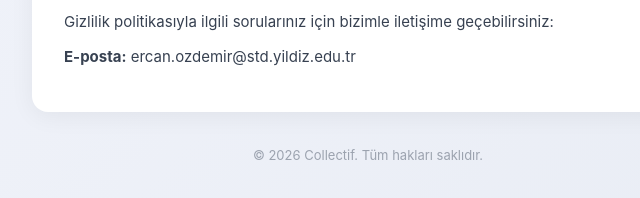
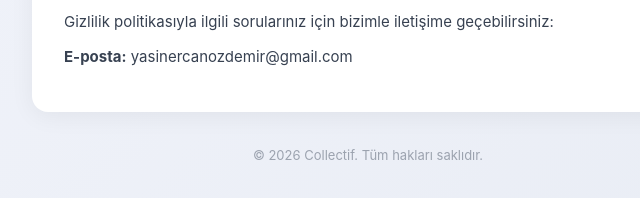
Before and after one commit to Yercan/collectif-privacy, a plain HTML site: page index.html in a window 1280 px wide. Shown: the part 1403-1601 px from the top of the page, 272-912 px from the left. Drawn offline with Linux system fonts and the light colour scheme.

Commit message:
Update contact email address
Made-with: Cursor

```diff
--- a/index.html
+++ b/index.html
@@ -107,7 +107,7 @@
 
             <h2>9. İletişim</h2>
             <p>Gizlilik politikasıyla ilgili sorularınız için bizimle iletişime geçebilirsiniz:</p>
-            <p><strong>E-posta:</strong> ercan.ozdemir@std.yildiz.edu.tr</p>
+            <p><strong>E-posta:</strong> yasinercanozdemir@gmail.com</p>
         </div>
         <div class="footer">
             &copy; 2026 Collectif. Tüm hakları saklıdır.
```
